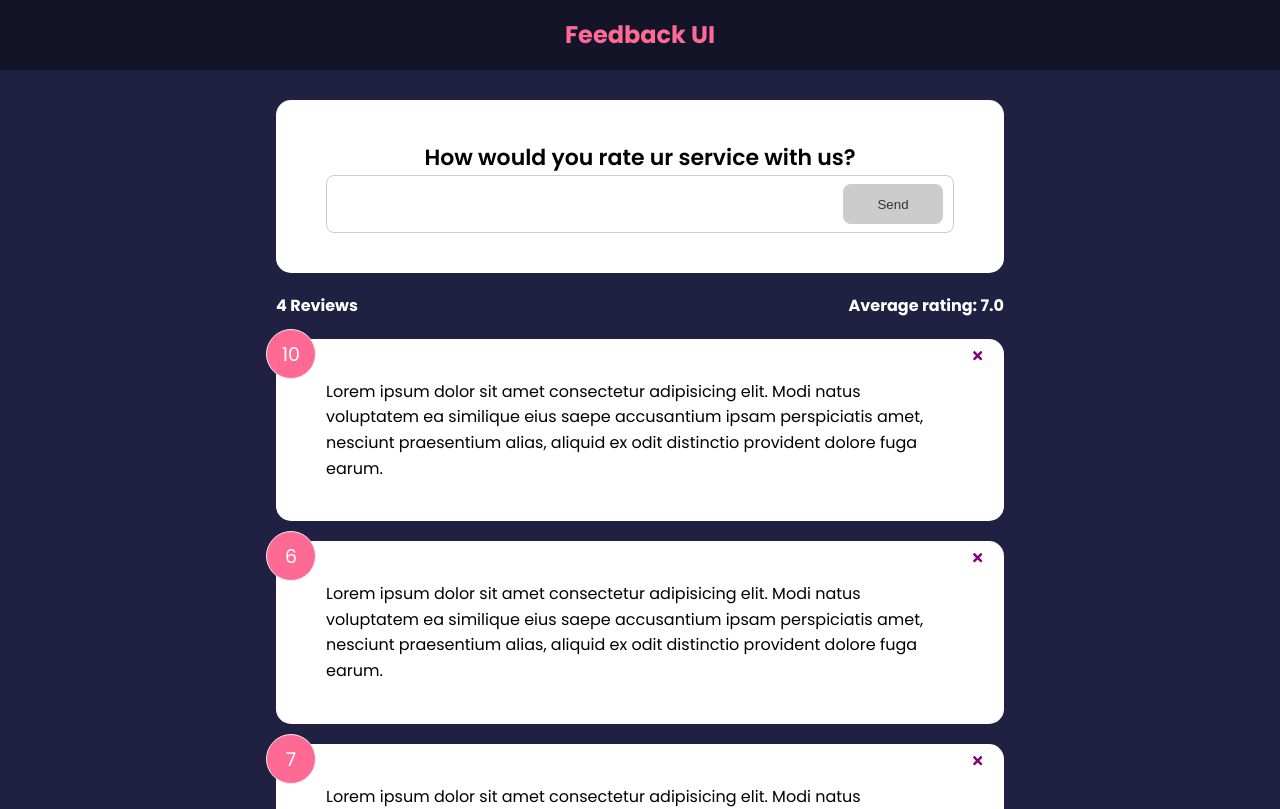
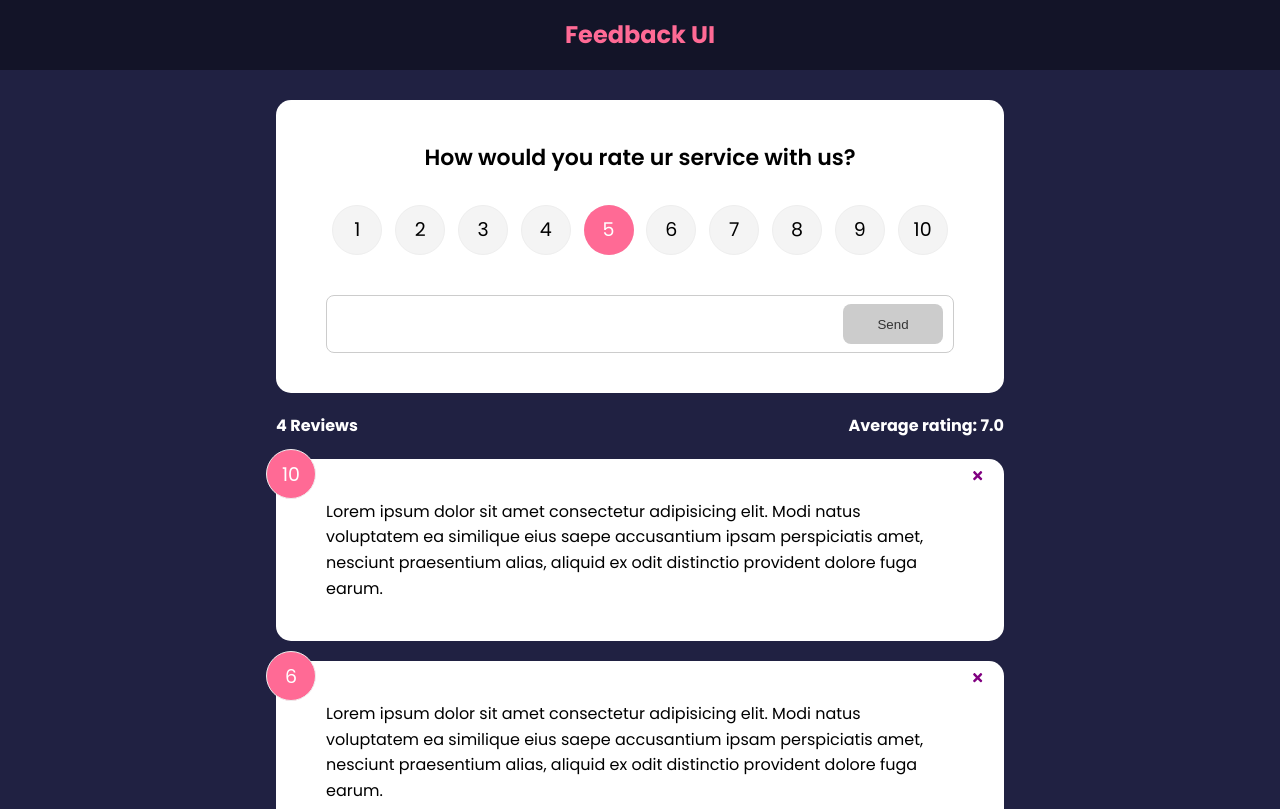
Before and after one commit to Autobele/feedback-app, a React (Create React App) app: page / in a window 1280 px wide. Shown: the top 809 px of the page. Built offline with nearby package versions, Linux system fonts and the light colour scheme.

Commit message:
Rating Select component

```diff
--- a/package.json
+++ b/package.json
@@ -10,6 +10,7 @@
     "react-dom": "^18.2.0",
     "react-icons": "^4.4.0",
     "react-scripts": "5.0.1",
+    "uuid": "^8.3.2",
     "web-vitals": "^2.1.4"
   },
   "scripts": {
--- a/src/App.jsx
+++ b/src/App.jsx
@@ -1,4 +1,6 @@
 import { useState } from 'react'
+import { v4 as uuidv4 } from 'uuid'
+
 import FeedbackForm from './components/FeedbackForm';
 import FeedbackList from './components/FeedbackList'
 import FeedbackStats from './components/FeedbackStats';
@@ -15,11 +17,16 @@ function App() {
     }
   }
 
+  const addFeedback = (newFeedback) => {
+    newFeedback.id = uuidv4()
+    setFeedback([newFeedback, ...feedback])
+  }
+
   return (
     <>
       <Header />
       <div className="container">
-        <FeedbackForm/>
+        <FeedbackForm handleAddFeedback={addFeedback}/>
         <FeedbackStats feedback={feedback}/>
         <FeedbackList feedback={feedback} handleDelete={deleteFeedback}/>
       </div>
--- a/src/components/FeedbackForm.jsx
+++ b/src/components/FeedbackForm.jsx
@@ -1,11 +1,13 @@
 import { useState } from "react";
 import Card from "./shared/Card";
 import Button from "./shared/Button";
+import RatingSelect from "./RatingSelect";
 
-export default function FeedbackForm() {
+export default function FeedbackForm({ handleAddFeedback }) {
   const [text, setText] = useState('');
   const [btnDisabled, setBtnDisabled] = useState(true);
   const [message, setMessage] = useState('');
+  const [rating, setRating] = useState(0);
 
   const handleTextChange = (e) => {
     if(text === '') {
@@ -18,13 +20,25 @@ export default function FeedbackForm() {
       setBtnDisabled(false)
     }
     setText(() => e.target.value)
-    console.log(e.target.value)
+  }
+
+  const handleSubmit = (e) => {
+    e.preventDefault()
+    if(text.trim()?.length >= 10) {
+      const newFeedback = {
+        text,
+        rating
+      }
+      handleAddFeedback(newFeedback)
+      setText('')
+    }
   }
 
   return (
     <Card>
-      <form>
+      <form onSubmit={handleSubmit}>
         <h2>How would you rate ur service with us?</h2>
+        <RatingSelect select={(rating) => setRating(rating)}/>
         <div className="input-group">
           <input onChange={handleTextChange} type="text" value={text}/>
           <Button type="submit" isDisabled={btnDisabled}>Send</Button>
--- /dev/null
+++ b/src/components/RatingSelect.jsx
@@ -0,0 +1,38 @@
+import {useState} from 'react'
+
+function RatingSelect({ select }) {
+  const [selected, setSelected] = useState(5)
+
+  const handleOnChange = (e) => {
+    setSelected(+e.currentTarget.value)
+    select(+e.currentTarget.value)
+  }
+
+  const radios = [...Array(10)].map((_, i) => {
+    const index = i + 1;
+    return {
+      id: `num${index}`,
+      value: index
+    }
+  })
+
+  return (
+    <ul className="rating">
+      {radios && radios.map(item => (
+        <li key={item.id}>
+          <input
+            type="radio"
+            name="rating"
+            id={item.id}
+            value={item.value}
+            onChange={handleOnChange}
+            checked={selected === item.value}
+            />
+          <label htmlFor={item.id}>{item.value}</label>
+        </li>
+      ))}
+    </ul>
+  )
+}
+
+export default RatingSelect
```
